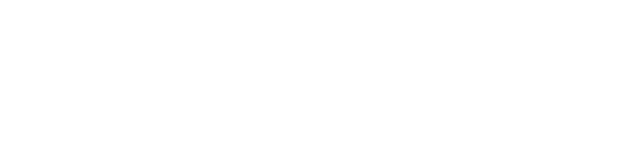
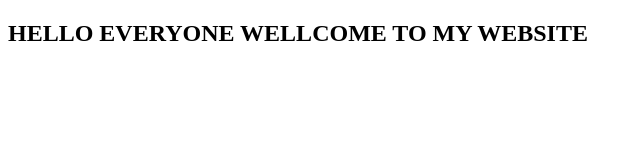
Before and after one commit to KONGHOUR/git-hub, a plain HTML site: page index.html in a window 1280 px wide. Shown: the whole page, without its empty margins (0-640 px from the left). Drawn offline with Linux system fonts and the light colour scheme.

Commit message:
add header

```diff
--- a/index.html
+++ b/index.html
@@ -8,7 +8,7 @@
 <body>
     <!-- header -->
      <section>
-
+        <h1>HELLO EVERYONE WELLCOME TO MY WEBSITE</h1>
      </section>
 
 </body>
```
